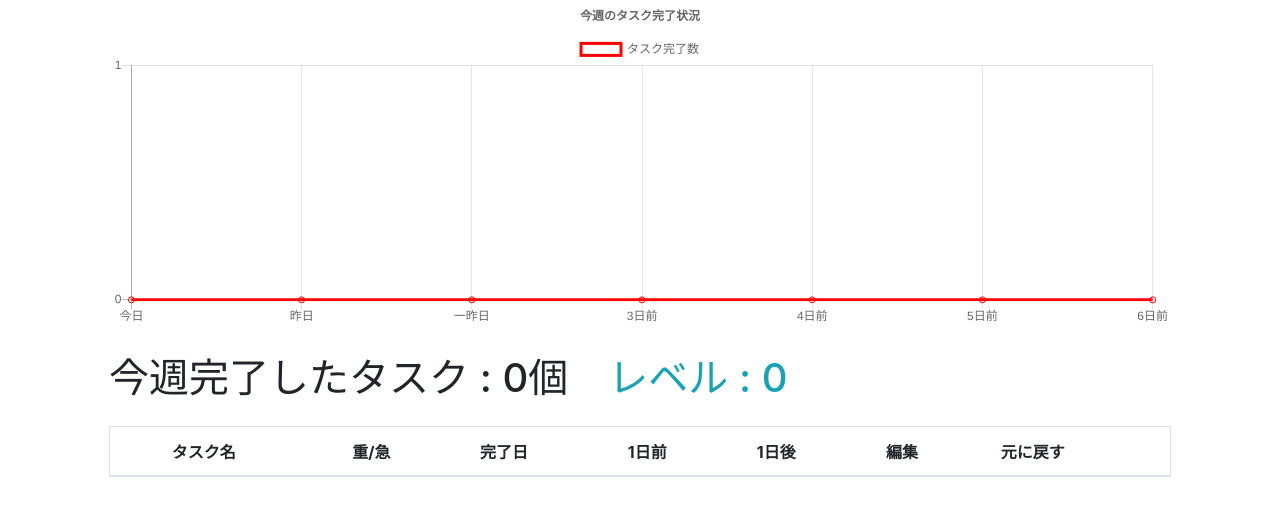
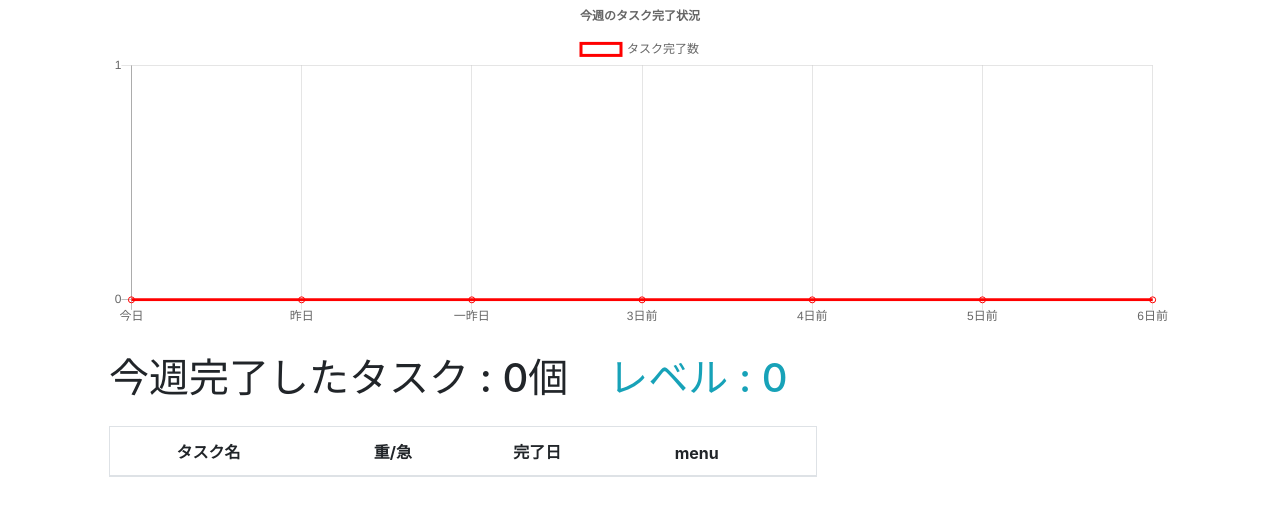
Before and after one commit to ShuheiKuriki/task_manager, a Django app: page /task/1/done_list in a window 1280 px wide. Shown: the part 153-669 px from the top of the page. Run offline with Django 3.2, Linux system fonts and the light colour scheme; a user stored in the database is signed in; tables that the repository leaves empty hold one stand-in row (values such as "Sample post"); lists and menus that the app fills with data are empty; some libraries are stand-ins or nearby versions.

Commit message:
プルダウンメニュー

```diff
--- a/templates/menu/add_line.html
+++ b/templates/menu/add_line.html
@@ -6,6 +6,8 @@
   <br>
   <p><img src="{% static 'img/QRcode.png' %}"></p>
   <br>
-  <h5>※現在、当アプリのアカウントとLINEアカウントとの自動連携ができません。<br>
-    そのため大変お手数ですが、友達追加された方は開発者までご連絡ください。<br>手動で連携させていただきます。</h5>
+  <h5>※現在、当アプリのアカウントとLINEアカウントとの自動連携ができません。
+    <br>そのため大変お手数ですが、友達追加された方は開発者までご連絡ください。
+    <br>手動で連携させていただきます。
+  </h5>
 {% endblock %}
--- a/templates/task/done.html
+++ b/templates/task/done.html
@@ -78,17 +78,14 @@
 {% endblock %}
 
 {% block content4 %}
-        <table class='table border col-12'>
+        <table class='table border col-lg-8 col-12'>
           <thead>
             <tr>
               <th scope='col'></th>
               <th scope='col'>タスク名</th>
               <th scope='col'>重/急</th>
               <th scope='col'>完了日</th>
-              <th scope='col'>1日前</th>
-              <th scope='col'>1日後</th>
-              <th scope='col'>編集</th>
-              <th scope='col'>元に戻す</th>
+              <th scope='col'>menu</th>
             </tr>
           </thead>
           <tbody>
@@ -98,10 +95,17 @@
                 <td>{{ done.name }}</td>
                 <td>{% if done.important == True %}○{% else %}×{% endif %}/{% if done.urgent == True %}○{% else %}×{% endif %}</td>
                 <td>{{ done.done_date.month }}/{{ done.done_date.day }}</td>
-                <td><a href="{% url 'task:done_before' done.id %}">前</a></td>
-                <td><a href="{% url 'task:done_after' done.id %}">後</a></td>
-                <td><a href="{% url 'task:done_update' done.id %}">edit</a></td>
-                <td><a href="{% url 'task:recover' done.id %}">return</a></td>
+                <td>
+                  <div class="dropdown">
+                    <a href="#" class="dropdown-toggle" data-toggle="dropdown"><span class="caret"></span></a>
+                    <ul class="dropdown-menu" role="menu">
+                      <li><a href="{% url 'task:done_before' done.id %}">完了日を前へ</a></li>
+                      <li><a href="{% url 'task:done_after' done.id %}">完了日を後へ</a></li>
+                      <li><a href="{% url 'task:done_update' done.id %}">編集</a></li>
+                      <li><a href="{% url 'task:recover' done.id %}">未完了にする</a></li>
+                    </ul>
+                  </div>
+                </td>
               </tr>
             {% endfor %}
           </tbody>
--- a/templates/task/list/all_list.html
+++ b/templates/task/list/all_list.html
@@ -5,4 +5,4 @@
 <th scope='col'>{{info.name}}のタスク : <span class='text-danger'>{{info.num}}個</span></th>
 {% endblock %}
 {% block change %}<th scope='col'>1日後</th>{% endblock %}
-{% block change_button %}<td><a href="{% url 'task:later' task.id %}">翌日</a></td>{% endblock %}
+{% block button %}<li><a href="{% url 'task:later' task.id %}">実行日を翌日に</a></li>{% endblock %}
```
Also changed, not shown: templates/task/list/list_base.html (+13 -9 lines), templates/task/list/today.html (+3 -5 lines), templates/task/list/tomorrow.html (+3 -5 lines).
